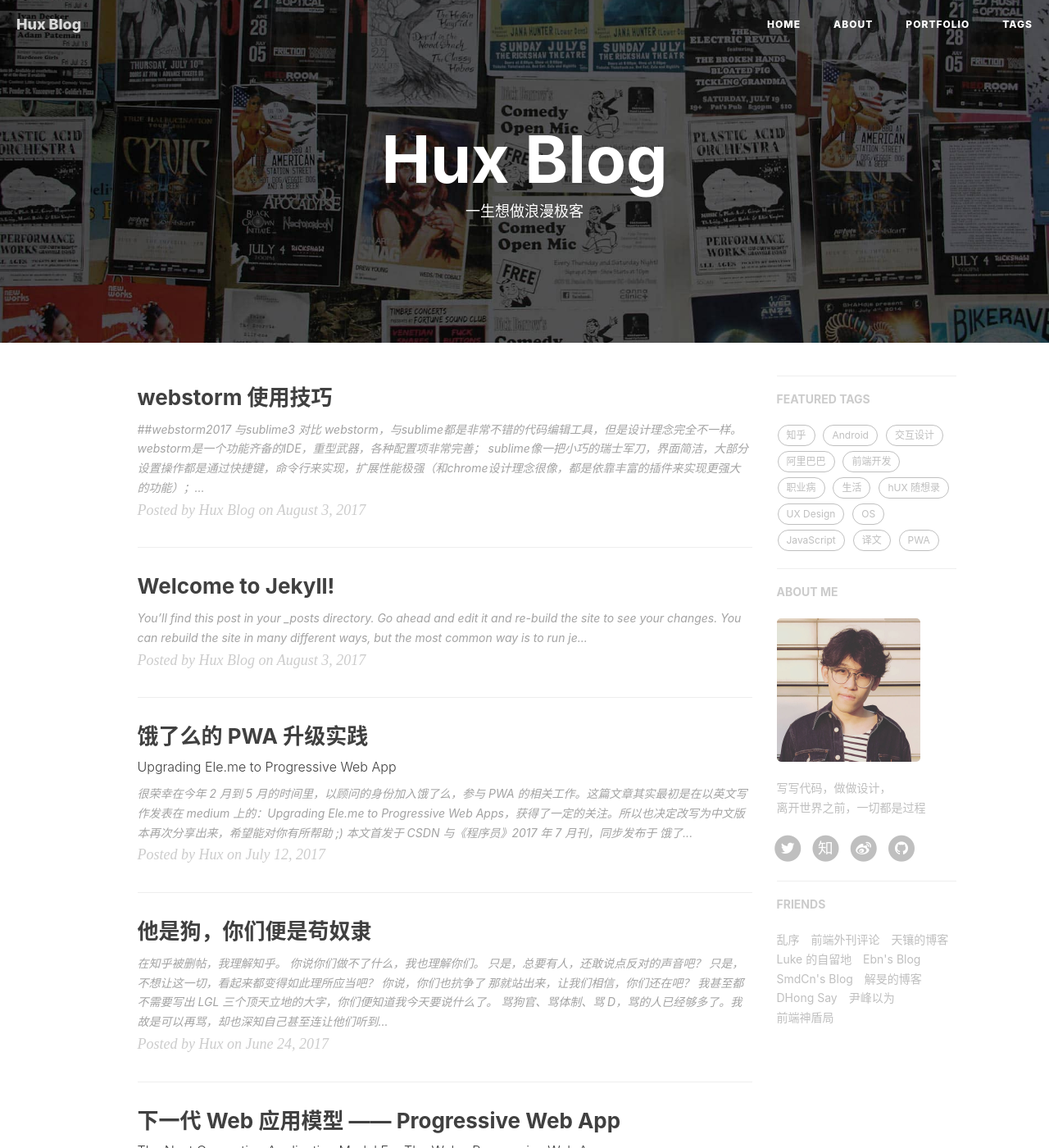
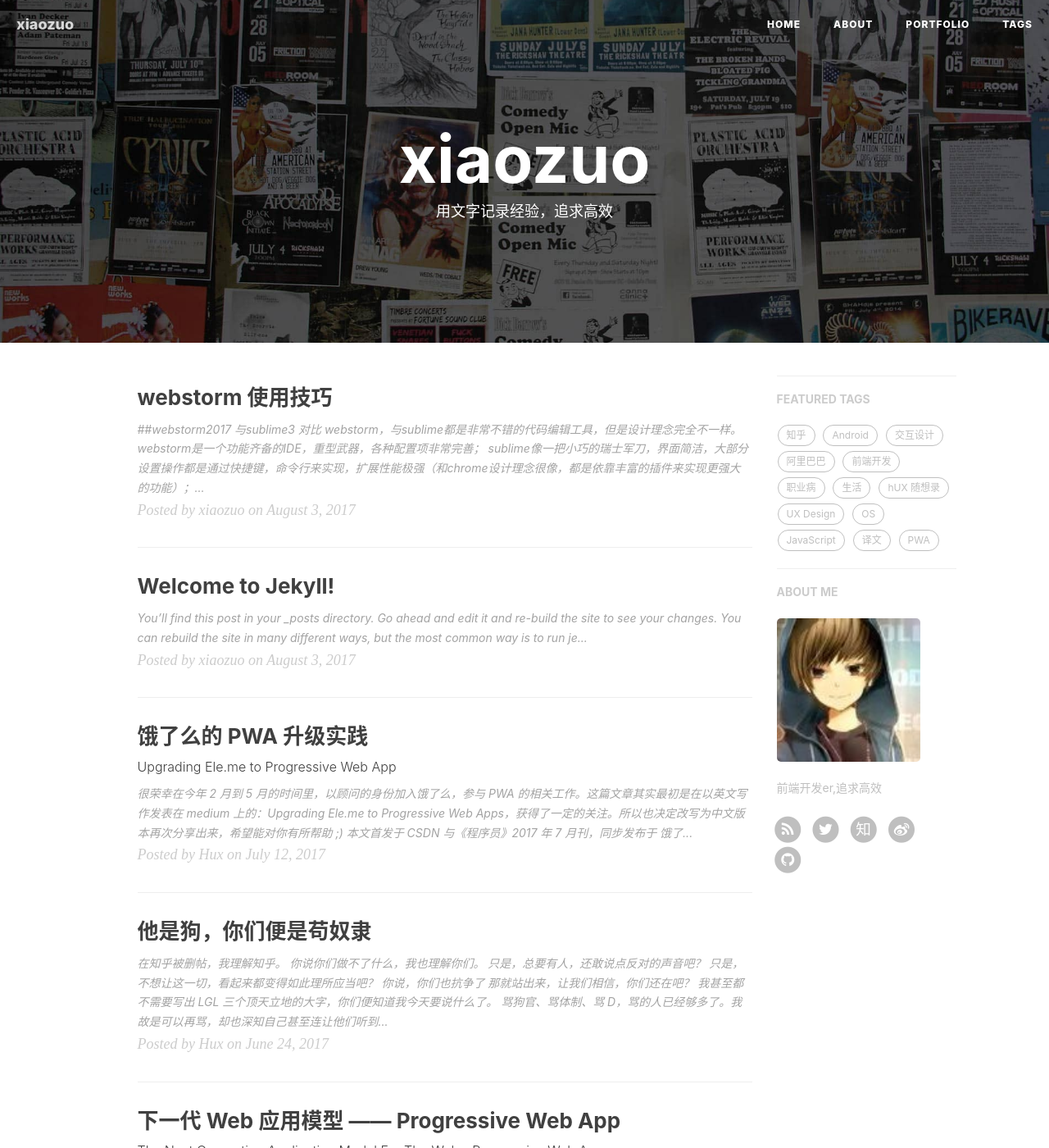
Before and after one commit to tuihou123321/tuihou123321.github.io, a Jekyll site: the page built from index.html, in a window 1280 px wide and 1400 px high. Shown: the whole window at 82% size. Built offline with Jekyll 4.4.1, drawn with Linux system fonts in a browser that asks for light colours; nearby versions of some CDN libraries; the list of posts is cut into pages by our own code; comment, search, counter and statistics services are not loaded; some of the changed text lies outside the part shown.

Commit message:
修复首页

```diff
--- a/_config.yml
+++ b/_config.yml
@@ -1,21 +1,21 @@
 # Site settings
-title: Hux Blog
-SEOTitle: 黄玄的博客 | Hux Blog
+title: xiaozuo
+SEOTitle: 小佐博客 | xiaozuo Blog
 header-img: img/home-bg.jpg
-email: huxpro@gmail.com
-description: "关于前端与设计、黑客与画家 | 黄玄，Web & Mobile Lover，Front-End Engineer，UX Designer | 这里是 @Hux黄玄 的个人博客，与你一起发现更大的世界。"
-keyword: "黄玄, Hux黄玄, Hux, 鬼栈, huxpro, @huxpro, 黄玄的博客, Hux Blog, 博客, 个人网站, 互联网, 前端, 设计, 产品, 肖玉, Lynn, 肖玉的男朋友"
-url: "https://huangxuan.me"              # your host, for absolute URL
+email: chrome0423@gmail.com
+description: "小佐的博客"
+keyword: "xiaozuo, 小佐,小佐博客, 个人网站,前端开发,设计,极客,程序员,ui设计,javascript,vue"
+url: "https://xiaozuo.com"              # your host, for absolute URL
 baseurl: ""                             # for example, '/blog' if your blog hosted on 'host/blog'
 
 
 
 # SNS settings
-RSS: false
-weibo_username:     huxpro
-zhihu_username:     huxpro
-github_username:    huxpro
-twitter_username:   huxpro
+RSS: true
+weibo_username:     xiaozuo
+zhihu_username:     special9451
+github_username:    tuihou123321
+twitter_username:   xiaozuo
 #facebook_username:  huxpro
 # linkedin_username:  firstname-lastname-idxxxx
 
@@ -48,7 +48,7 @@ kramdown:
 
 
 # Disqus settings
-disqus_username: hux
+disqus_username: xiaozuo
 
 # Netease setttings
 netease_comment: false
@@ -61,14 +61,14 @@ netease_comment: false
 
 # Google Analytics
 ga_track_id: 'UA-49627206-1'            # Format: UA-xxxxxx-xx
-ga_domain: huangxuan.me
+ga_domain: xiaozuo.com
 
 
 
 # Sidebar settings
 sidebar: true                           # whether or not using Sidebar.
-sidebar-about-description: "写写代码，做做设计，<br>离开世界之前，一切都是过程"
-sidebar-avatar: /img/avatar-hux.jpg      # use absolute URL, seeing it's used in both `/` and `/about/`
+sidebar-about-description: "前端开发er,追求高效"
+sidebar-avatar: /img/avatar.jpg      # use absolute URL, seeing it's used in both `/` and `/about/`
 
 
 
@@ -85,39 +85,12 @@ service-worker: true
 
 
 # Friends
-friends: [
+Recommend blog: [
     {
-    #     title: "Su",
-    #     href: "http://su.gallery/"
-    # },{
-        title: "乱序",
-        href: "http://mida.re/"
+        title: "编辑随想的博客",
+        href: "https://program-think.blogspot.com/"
     },{
-        title: "前端外刊评论",
-        href: "http://qianduan.guru/"
-    },{
-        title: "天镶的博客",
-        href: "http://lingyu.wang/"
-    },{
-        title: "Luke 的自留地",
-        href: "http://hmqk1995.github.io"
-    },{
-        title: "Ebn's Blog",
-        href: "http://ebnbin.com/"
-    },{
-        title: "SmdCn's Blog",
-        href: "http://blog.smdcn.net"
-    },{
-        title: "解旻的博客",
-        href: "http://xieminis.me/"
-    },{
-        title: "DHong Say",
-        href: "http://dhong.co"
-    },{
-        title: "尹峰以为",
-        href: "http://ingf.github.io/"
-    },{
-        title: "前端神盾局",
-        href: "http://wepiaofei.github.io/blog/"
+        title: "月光博客",
+        href: "http://www.williamlong.info"
     }
 ]
--- a/index.html
+++ b/index.html
@@ -1,6 +1,6 @@
 ---
 layout: page
-description: "一生想做浪漫极客"
+description: "用文字记录经验，追求高效"
 ---
 
 {% for post in paginator.posts %}
```
Also changed, not shown: img/avatar.jpg (added).
